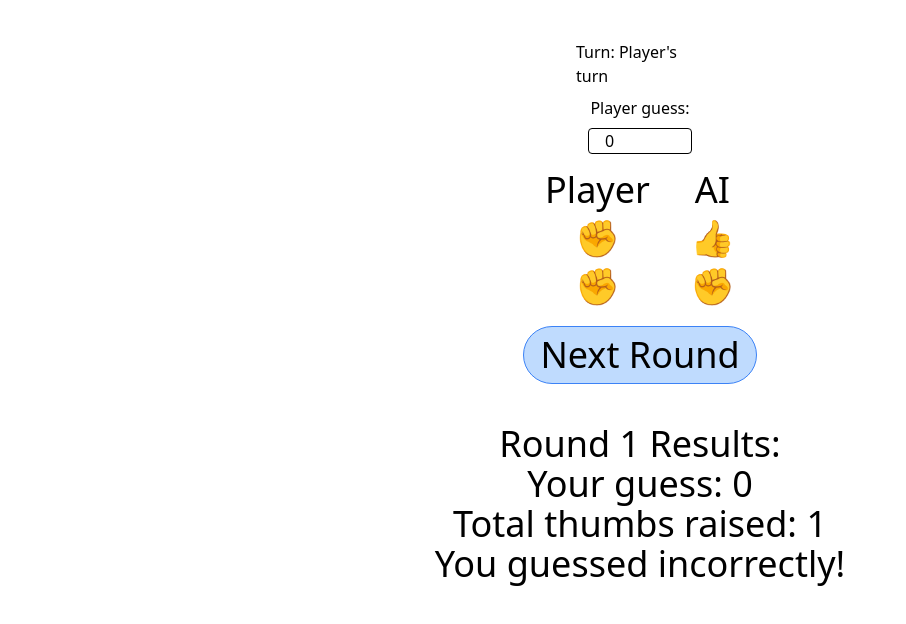
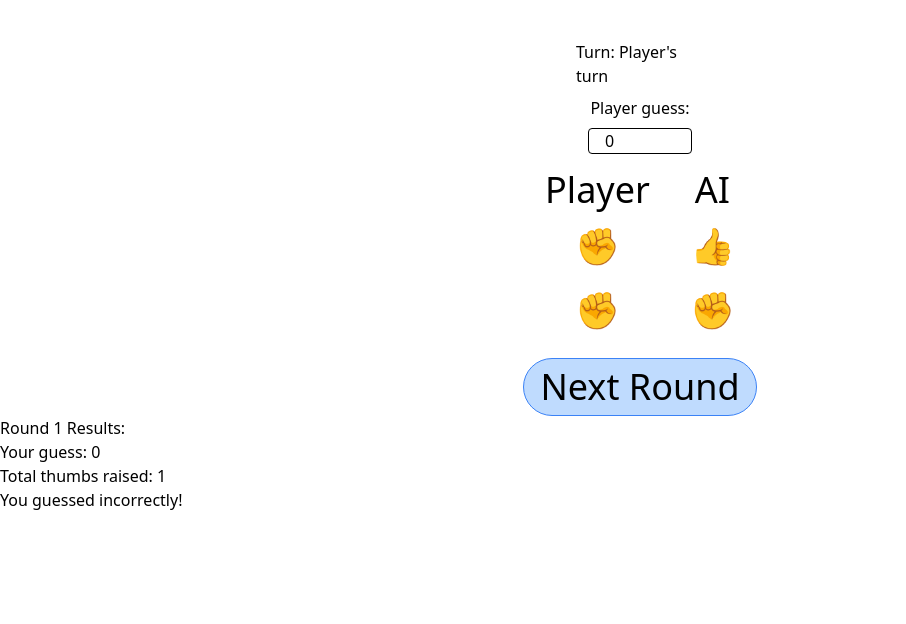
Before and after one commit to DannyVogel/thumbs, a React (Vite) app: page / in a window 1280 px wide. Both pictures are taken after a click on the button "Play". Shown: the top 624 px of the page, without its empty margins (0-906 px from the left). Built offline with nearby package versions, Linux system fonts and the light colour scheme.

Commit message:
style: update design

```diff
--- a/src/components/Hand.tsx
+++ b/src/components/Hand.tsx
@@ -2,11 +2,11 @@ interface HandProps {
   isClicked: boolean;
 }
 
-  const Hand = ({isClicked}: HandProps) => {
+const Hand = ({ isClicked }: HandProps) => {
   const fist = "✊";
   const thumb = "👍";
 
-    return <div className="text-4xl">{isClicked ? thumb : fist}</div>;
+  return <div className="text-4xl py-2">{isClicked ? thumb : fist}</div>;
 };
 
 export default Hand;
--- a/src/components/Results.tsx
+++ b/src/components/Results.tsx
@@ -14,14 +14,14 @@ const Results = ({
   resultMessage,
 }: ResultsProps) => {
   return (
-    <div className="mt-10 flex flex-col items-center text-4xl">
+    <>
       <p>Round {round} Results:</p>
       <p>
         {turn} guess: {guess}
       </p>
       <p>Total thumbs raised: {thumbTotal}</p>
       <p>{resultMessage}</p>
-    </div>
+    </>
   );
 };
 
```
Lines whose indentation alone changed are shown as unchanged.
